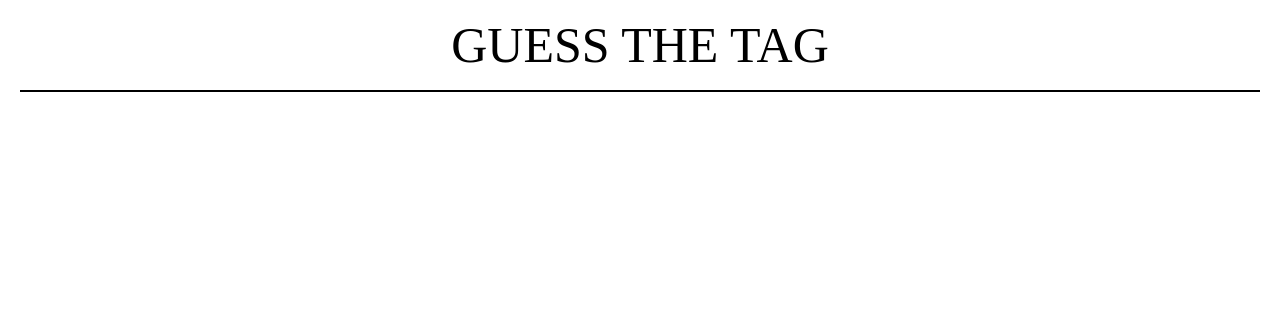
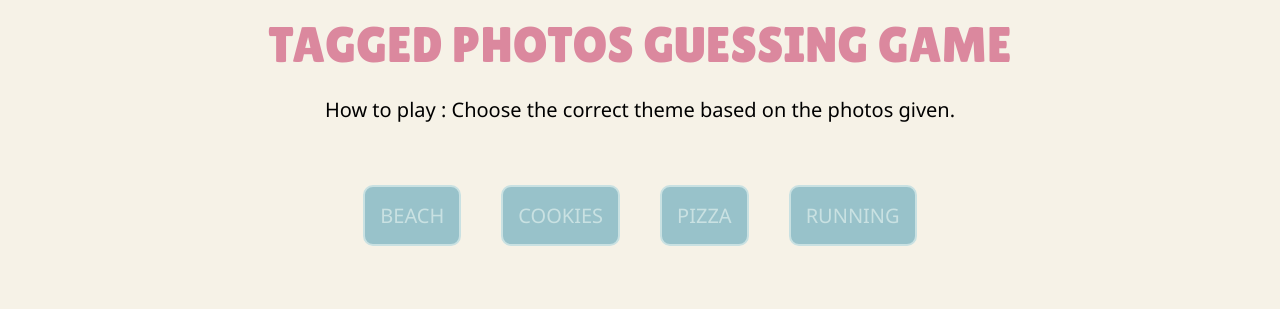
Before and after one commit to bahiyahmj/NA-Tag-Guessing-Game, a plain HTML site: page index.html in a window 1280 px wide. Drawn offline with Linux system fonts and the light colour scheme; no server answers.

Commit message:
final touches

```diff
--- a/index.html
+++ b/index.html
@@ -1,35 +1,27 @@
 <!DOCTYPE html>
-<html>
 <head>
-	<title>Guess the Tag Guessing Game</title>
+	<title>Tagged Photos Guessing Game</title>
 
-	<link rel="stylesheet" type="text/css" href="style.css">
+	<link type = "text/css" rel = "stylesheet" href = "style.css">
+
+	<link href="https://fonts.googleapis.com/css?family=Lilita+One" rel="stylesheet">
+
+	<link href="https://fonts.googleapis.com/css?family=Noto+Sans" rel="stylesheet">
 
 </head>
 <body>
+	<h1>Tagged Photos Guessing Game</h1>
 
-	<h1>Guess the Tag</h1>
+	<p>How to play : Choose the correct theme based on the photos given.</p>
 
-<!-- <div id="button-choices">
-	<button>cats</button>
-	<button>food</button>
-	<button>cakes</button>
-	<button>nature</button>
-</div>
-
-	<form id="query-form">
-		<input id="query" type="text"/>
-		<input type="submit" value="search">
-	</form> -->
-
-	<ul id="choices">
+	<ul id = "choice">
 	</ul>
 
-	<ul id="list-data">
+	<ul id = "list">
 	</ul>
 
-<script src="masonry.pkgd.min.js"></script>
-<script type="text/javascript" src="java.js"></script>
+<script type="text/javascript" src="masonry.pkgd.min.js"></script>
+<script type="text/javascript" src="script.js"></script>
 
 </body>
 </html>
--- a/java.js
+++ b/java.js
@@ -1,4 +1,5 @@
 
+window.alert('test')
 // // query form
 // const form = document.getElementById('query-form');
 
@@ -101,8 +102,9 @@ function getTaggedPhotos(tagName) {
 				}
 			}
 		})
+	}
 
-reset();
+// reset();
 // 		// error message if API is not working
 // 		.catch(function(err){
 // 			window.alert('Hey, seems like the tumblr API is down, please try again later.');
@@ -110,4 +112,5 @@ reset();
 // 		})
 // }
 
-// getTaggedPhotos('food')
+getTaggedPhotos('food');
+rest();
--- /dev/null
+++ b/script.js
@@ -0,0 +1,113 @@
+let startButton = document.getElementById("start");
+let list = document.getElementById("list");
+let choices = document.getElementById("choice");
+let choiceButton;
+
+// list of guesses
+let library = ["Coffee", "Leaves", "Pizza", "Beach", "Cats", "Panda", "Pumpkin", "New York", "Sushi", "School", "Cookies", "Phones", "Lipstick", "Ice Cream", "Cake", "Dogs", "Running"];
+
+let keyword;
+let choicesAvailable = [];
+let choiceMade;
+
+
+gameStart();
+
+// start the game
+function gameStart(){
+	choicesAvailable = [];
+	list.innerHTML = "";
+	choices.innerHTML = "";
+	drawWord();
+	addToArray();
+	printOutChoices();
+	getPic(keyword);
+
+	// if correct, alert. else, restart
+	for (let i = 0; i < choiceButton.length; i++){
+		choiceButton[i].onclick = function(event){
+			choiceMade = event.target.innerHTML;
+			if (choiceMade === keyword){
+				window.alert("Congrats! You're right!");
+				gameStart();
+			} else {
+				window.alert("Sorry wrong answer. The correct answer is : " + keyword);
+				gameStart();
+			}
+		}
+	}
+}
+
+// multiple answer choice
+function printOutChoices(){
+	choicesAvailable.sort();
+	for (let i = 0; i < choicesAvailable.length; i++){
+		let button = document.createElement("button");
+		button.classList.add("choiceButton");
+		button.innerHTML = choicesAvailable[i];
+		let choicesItem = document.createElement("li");
+		choicesItem.appendChild(button);
+		choices.appendChild(choicesItem);
+	}
+	// to have choices in a button
+	choiceButton = document.getElementsByClassName("choiceButton");
+}
+
+// to get answer choices
+function addToArray(){
+	for (let i = 0; i < 3; i++){
+		getExtra();
+	}
+}
+
+// to have choice <= 4
+function getExtra(){
+	let extra = library[Math.floor(Math.random() * library.length)];
+	if (choicesAvailable.includes(extra) === false){
+		choicesAvailable.push(extra);
+	} else {
+		return getExtra();
+	}
+}
+
+// random answer frm library
+function drawWord(){
+	keyword = library[Math.floor(Math.random() * library.length)];
+	choicesAvailable.push(keyword);
+}
+
+// API fron tumblr
+function getPic(keyword){
+
+	fetch("https://api.tumblr.com/v2/tagged?tag=" + keyword + "&api_key=HWL8UzWyFcRAfjvnBwft3nHLLVBQ7iGKjeMVs0atBsbSmcHsU5").then(
+		function(response){
+
+			if (!response.ok){
+				return;
+			} else {
+				return response.json();
+			}
+		}
+	).then(function(json){
+		if (!json){
+			return;
+		}
+
+		let items = json.response;
+		for (let i = 0; i < items.length; i++){
+			let item = items[i];
+			if (item.photos !== undefined){
+				let altSize = item.photos[0].alt_sizes;
+				imgSrc = altSize[altSize.length - 3].url;
+				let img = document.createElement("img");
+				img.src = imgSrc;
+				let listItem = document.createElement("li");
+				listItem.appendChild(img);
+				list.appendChild(listItem);
+			}
+		}
+
+	}).catch(function(error){
+		console.log("try");
+	});
+}
--- a/style.css
+++ b/style.css
@@ -50,20 +50,50 @@ table {
 
 /*ACTUAL STYLING STARTS HERE*/
 
+body {
+	background-color: #F6F2E7;
+	text-align: center;
+}
+
 h1 {
+	font-family: 'Lilita One', cursive;
 	text-align: center;
 	text-transform: uppercase;
 	font-size: 50px;
 	margin: 20px;
+	color: #DB889E;
 }
 
-
-li img {
-	vertical-align: center;
-	margin: 20px 10px 20px 10px;
+p {
+	font-family: 'Noto Sans', sans-serif;
+	text-align: center;
+	font-size: 20px;
+	padding: 10px;
+	font-color: #535C40;
 }
 
-#choices {
-	margin: 20px;
-	border: 1px solid black;
+#list {
+	display: flex;
+	justify-content: space-around;
+	flex-wrap: wrap;
+	flex-direction: row;
 }
+
+#choice {
+	margin: 50px;
+	display: flex;
+	flex-direction: row;
+	justify-content: center;
+}
+
+button {
+	font-family: 'Noto Sans', sans-serif;
+	font-size: 20px;
+	padding: 15px;
+	margin: 5px 20px 10px 20px;
+	border-radius: 10px;
+	border: 2px solid #C9E1E2;
+	text-transform: uppercase;
+	background-color: #98C2CA;
+	color: #C9E1E2;
+}
```
